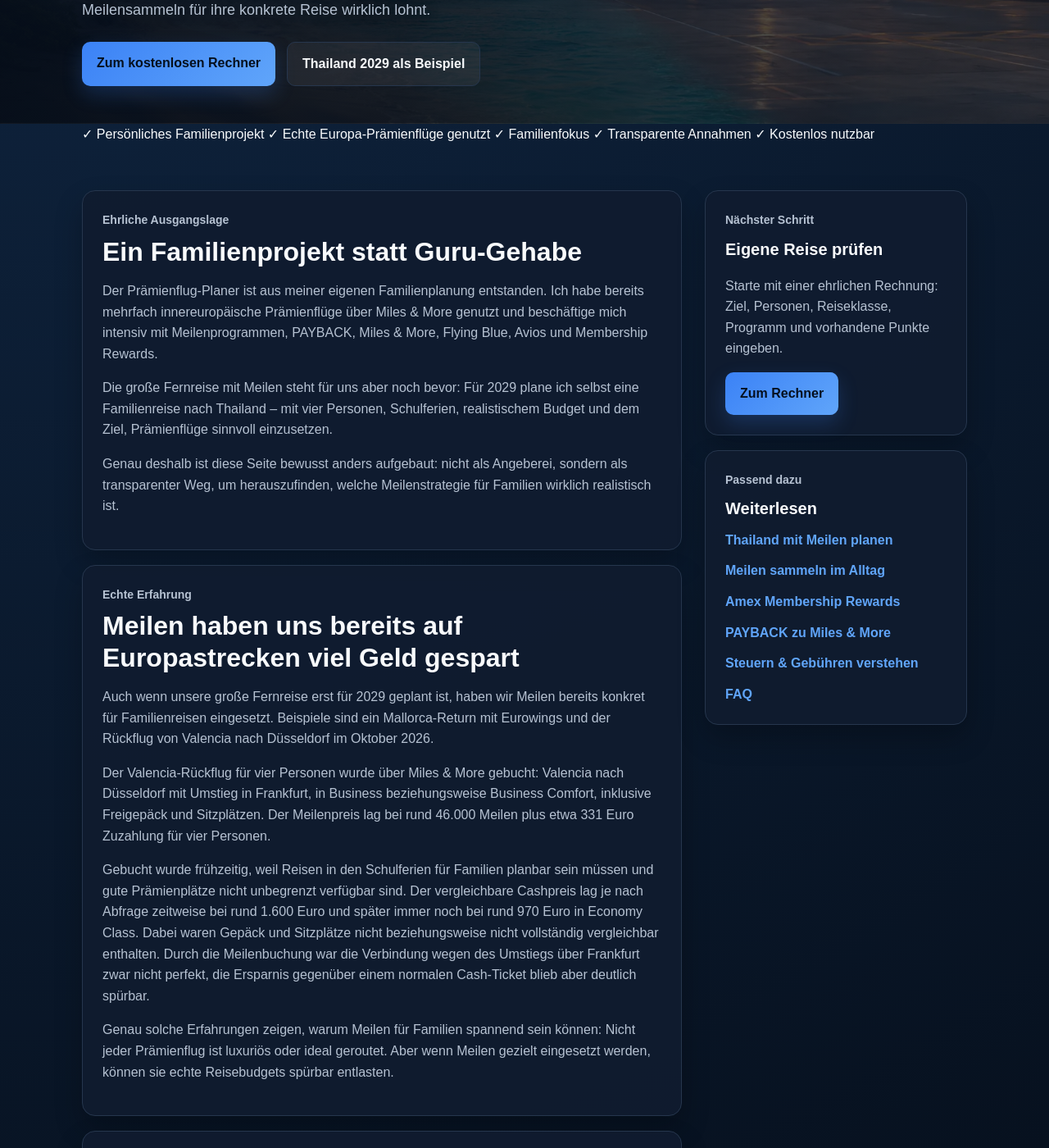
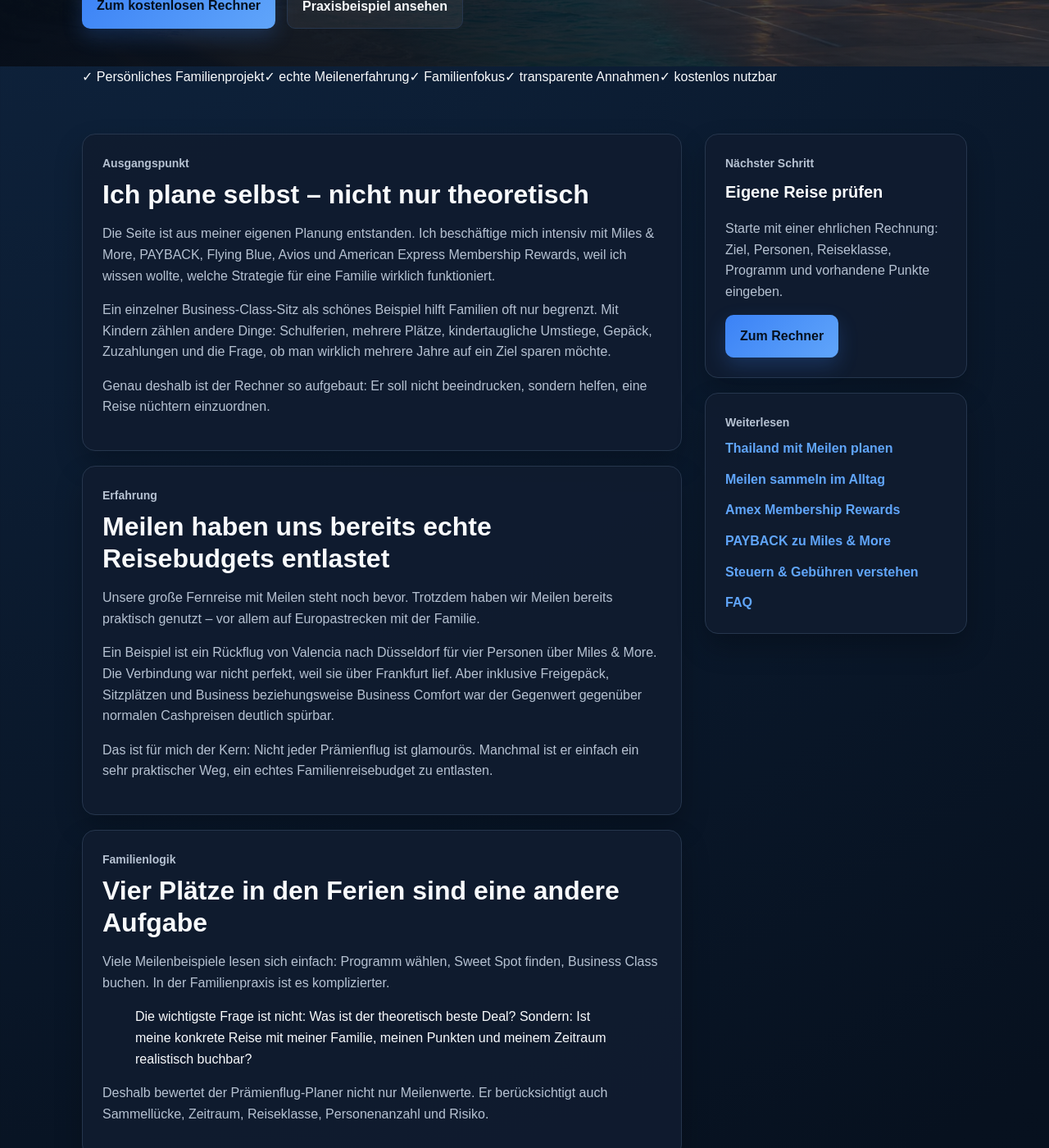
Before and after one commit to Praemienflug-Planer/miles-planer, a Jekyll site: the page built from ueber-das-projekt/index.html, in a window 1280 px wide and 1400 px high, scrolled down 582 px. Shown: the whole window at 82% size. Built offline with Jekyll 4.4.1, drawn with Linux system fonts in a browser that asks for light colours; some of the changed text lies outside the part shown.

Commit message:
Rewrite about project page in natural trust-focused tone

```diff
--- a/ueber-das-projekt/index.html
+++ b/ueber-das-projekt/index.html
@@ -6,22 +6,20 @@ layout: default
 <head>
   <meta charset="UTF-8" />
   <meta name="viewport" content="width=device-width, initial-scale=1" />
-  <title>Warum diese Seite? | Prämienflug-Planer</title>
-  <meta name="description" content="Hallo, ich bin Dominik: Familienvater mit zwei Kindern und Gründer des Prämienflug-Planers. Hier zeige ich, wie ich unsere Fernreise mit Meilen realistisch plane." />
+  <title>Über das Projekt | Prämienflug-Planer</title>
+  <meta name="description" content="Warum es den Prämienflug-Planer gibt: ein ehrliches Familienprojekt zur realistischen Planung von Prämienflügen mit Meilen, Punkten, Gebühren und Verfügbarkeit." />
   <link rel="canonical" href="https://praemienflug-planer.github.io/miles-planer/ueber-das-projekt/" />
   <meta name="robots" content="index,follow" />
   <meta property="og:type" content="article" />
-  <meta property="og:title" content="Warum diese Seite? | Prämienflug-Planer" />
+  <meta property="og:title" content="Über das Projekt | Prämienflug-Planer" />
   <meta property="og:description" content="Realistische Meilenplanung für Familien statt unrealistischer Reiseversprechen." />
   <meta property="og:url" content="https://praemienflug-planer.github.io/miles-planer/ueber-das-projekt/" />
   <meta property="og:site_name" content="Prämienflug-Planer" />
   <meta name="twitter:card" content="summary_large_image" />
-  <meta name="twitter:title" content="Warum diese Seite? | Prämienflug-Planer" />
+  <meta name="twitter:title" content="Über das Projekt | Prämienflug-Planer" />
   <meta name="twitter:description" content="Ein ehrliches Planungsprojekt für Familien, die Prämienflüge realistisch einschätzen möchten." />
-  <script type="application/ld+json">
-  {"@context":"https://schema.org","@type":"AboutPage","name":"Warum diese Seite?","description":"Über den Prämienflug-Planer: ein ehrliches Familienprojekt zur realistischen Planung von Prämienflügen mit Meilen.","url":"https://praemienflug-planer.github.io/miles-planer/ueber-das-projekt/","inLanguage":"de-DE","isPartOf":{"@type":"WebSite","name":"Prämienflug-Planer","url":"https://praemienflug-planer.github.io/miles-planer/"}}
-  </script>
-  <link rel="stylesheet" href="/miles-planer/assets/css/site.css?v=20260507-cleanup-1" />
+  <script type="application/ld+json">{"@context":"https://schema.org","@type":"AboutPage","name":"Über das Projekt","description":"Über den Prämienflug-Planer: ein ehrliches Familienprojekt zur realistischen Planung von Prämienflügen mit Meilen.","url":"https://praemienflug-planer.github.io/miles-planer/ueber-das-projekt/","inLanguage":"de-DE","isPartOf":{"@type":"WebSite","name":"Prämienflug-Planer","url":"https://praemienflug-planer.github.io/miles-planer/"}}</script>
+  <link rel="stylesheet" href="/miles-planer/assets/css/site.css?v=20260521-about-text-1" />
   <link rel="stylesheet" href="/miles-planer/assets/css/hero-background.css?v=20260511-2" />
   <script src="/miles-planer/assets/js/navigation-shell.js?v=20260516-1" defer></script>
 </head>
@@ -31,155 +29,41 @@ layout: default
     <section class="hero hero-small hero-home">
       <div class="container hero-grid seo-hero-grid">
         <div>
-          <p class="eyebrow">Über dieses Projekt</p>
-          <h1>Hallo, ich bin Dominik.</h1>
-          <p class="hero-text"><strong>Ich bin Familienvater mit zwei Kindern – und unser Traum ist eine Fernreise mit Meilen.</strong></p>
-          <p class="hero-text">Auf dieser Seite zeige ich dir, wie ich unsere Reise realistisch plane, welche Programme und Punktewege infrage kommen und worauf Familien achten sollten, bevor sie jahrelang Meilen sammeln.</p>
-          <p class="hero-text">Viele Meilenblogs zeigen spektakuläre Einzelfälle. Für Familien sieht die Realität oft anders aus: mehrere Plätze, Schulferien, begrenzte Verfügbarkeiten, Zuzahlungen und lange Planungsvorläufe.</p>
-          <p class="hero-text">Der Prämienflug-Planer ist deshalb kein Luxusreise-Versprechen, sondern ein ehrliches Planungstool für Familien, die wissen möchten, ob sich Meilensammeln für ihre konkrete Reise wirklich lohnt.</p>
-          <div class="hero-actions">
-            <a class="btn btn-primary" href="/miles-planer/rechner/">Zum kostenlosen Rechner</a>
-            <a class="btn btn-secondary" href="#thailand-2029">Thailand 2029 als Beispiel</a>
-          </div>
+          <p class="eyebrow">Über das Projekt</p>
+          <h1>Warum es den Prämienflug-Planer gibt</h1>
+          <p class="hero-text">Ich bin Dominik, Familienvater mit zwei Kindern – und genau daraus ist diese Seite entstanden. Ich wollte wissen, ob eine größere Familienreise mit Meilen wirklich realistisch planbar ist oder ob viele Beispiele im Internet eher für Einzelreisende funktionieren.</p>
+          <p class="hero-text">Der Prämienflug-Planer ist deshalb kein „Luxusreisen fast kostenlos“-Versprechen. Es geht um einen ehrlichen Realitätscheck: Wie viele Meilen fehlen? Wie lange dauert das Sammeln? Welche Gebühren kommen dazu? Und wie schwierig wird es, mehrere Plätze in den Ferien zu finden?</p>
+          <div class="hero-actions"><a class="btn btn-primary" href="/miles-planer/rechner/">Zum kostenlosen Rechner</a><a class="btn btn-secondary" href="#thailand-2029">Praxisbeispiel ansehen</a></div>
         </div>
-        <div class="hero-card">
-          <h2>Worum es hier geht</h2>
-          <ul>
-            <li>realistische Meilenplanung für Familien</li>
-            <li>Planungswerte statt Garantien</li>
-            <li>Fokus auf 2 bis 8 Reisende</li>
-            <li>ehrliche Einordnung von Gebühren, Risiko und Verfügbarkeit</li>
-          </ul>
-        </div>
+        <div class="hero-card"><h2>Worum es hier geht</h2><ul><li>realistische Meilenplanung für Familien</li><li>Planungswerte statt Garantien</li><li>Fokus auf mehrere Reisende</li><li>ehrliche Einordnung von Gebühren und Verfügbarkeit</li><li>keine Schönrechnung von Kreditkarten oder Punkten</li></ul></div>
       </div>
     </section>
 
-    <section class="trust-bar-section" aria-label="Projekt-Grundsätze">
-      <div class="container">
-        <div class="trust-bar">
-          <span>✓ Persönliches Familienprojekt</span>
-          <span>✓ Echte Europa-Prämienflüge genutzt</span>
-          <span>✓ Familienfokus</span>
-          <span>✓ Transparente Annahmen</span>
-          <span>✓ Kostenlos nutzbar</span>
-        </div>
-      </div>
-    </section>
+    <section class="trust-bar-section" aria-label="Projekt-Grundsätze"><div class="container"><div class="trust-bar"><span>✓ Persönliches Familienprojekt</span><span>✓ echte Meilenerfahrung</span><span>✓ Familienfokus</span><span>✓ transparente Annahmen</span><span>✓ kostenlos nutzbar</span></div></div></section>
 
-    <section class="section">
-      <div class="container seo-layout">
-        <article class="seo-content">
-          <div class="article-card seo-card">
-            <p class="eyebrow">Ehrliche Ausgangslage</p>
-            <h2>Ein Familienprojekt statt Guru-Gehabe</h2>
-            <p>Der Prämienflug-Planer ist aus meiner eigenen Familienplanung entstanden. Ich habe bereits mehrfach innereuropäische Prämienflüge über Miles & More genutzt und beschäftige mich intensiv mit Meilenprogrammen, PAYBACK, Miles & More, Flying Blue, Avios und Membership Rewards.</p>
-            <p>Die große Fernreise mit Meilen steht für uns aber noch bevor: Für 2029 plane ich selbst eine Familienreise nach Thailand – mit vier Personen, Schulferien, realistischem Budget und dem Ziel, Prämienflüge sinnvoll einzusetzen.</p>
-            <p>Genau deshalb ist diese Seite bewusst anders aufgebaut: nicht als Angeberei, sondern als transparenter Weg, um herauszufinden, welche Meilenstrategie für Familien wirklich realistisch ist.</p>
-          </div>
+    <section class="section"><div class="container seo-layout"><article class="seo-content">
+      <div class="article-card seo-card"><p class="eyebrow">Ausgangspunkt</p><h2>Ich plane selbst – nicht nur theoretisch</h2><p>Die Seite ist aus meiner eigenen Planung entstanden. Ich beschäftige mich intensiv mit Miles &amp; More, PAYBACK, Flying Blue, Avios und American Express Membership Rewards, weil ich wissen wollte, welche Strategie für eine Familie wirklich funktioniert.</p><p>Ein einzelner Business-Class-Sitz als schönes Beispiel hilft Familien oft nur begrenzt. Mit Kindern zählen andere Dinge: Schulferien, mehrere Plätze, kindertaugliche Umstiege, Gepäck, Zuzahlungen und die Frage, ob man wirklich mehrere Jahre auf ein Ziel sparen möchte.</p><p>Genau deshalb ist der Rechner so aufgebaut: Er soll nicht beeindrucken, sondern helfen, eine Reise nüchtern einzuordnen.</p></div>
 
-          <div class="article-card seo-card">
-            <p class="eyebrow">Echte Erfahrung</p>
-            <h2>Meilen haben uns bereits auf Europastrecken viel Geld gespart</h2>
-            <p>Auch wenn unsere große Fernreise erst für 2029 geplant ist, haben wir Meilen bereits konkret für Familienreisen eingesetzt. Beispiele sind ein Mallorca-Return mit Eurowings und der Rückflug von Valencia nach Düsseldorf im Oktober 2026.</p>
-            <p>Der Valencia-Rückflug für vier Personen wurde über Miles & More gebucht: Valencia nach Düsseldorf mit Umstieg in Frankfurt, in Business beziehungsweise Business Comfort, inklusive Freigepäck und Sitzplätzen. Der Meilenpreis lag bei rund 46.000 Meilen plus etwa 331 Euro Zuzahlung für vier Personen.</p>
-            <p>Gebucht wurde frühzeitig, weil Reisen in den Schulferien für Familien planbar sein müssen und gute Prämienplätze nicht unbegrenzt verfügbar sind. Der vergleichbare Cashpreis lag je nach Abfrage zeitweise bei rund 1.600 Euro und später immer noch bei rund 970 Euro in Economy Class. Dabei waren Gepäck und Sitzplätze nicht beziehungsweise nicht vollständig vergleichbar enthalten. Durch die Meilenbuchung war die Verbindung wegen des Umstiegs über Frankfurt zwar nicht perfekt, die Ersparnis gegenüber einem normalen Cash-Ticket blieb aber deutlich spürbar.</p>
-            <p>Genau solche Erfahrungen zeigen, warum Meilen für Familien spannend sein können: Nicht jeder Prämienflug ist luxuriös oder ideal geroutet. Aber wenn Meilen gezielt eingesetzt werden, können sie echte Reisebudgets spürbar entlasten.</p>
-          </div>
+      <div class="article-card seo-card"><p class="eyebrow">Erfahrung</p><h2>Meilen haben uns bereits echte Reisebudgets entlastet</h2><p>Unsere große Fernreise mit Meilen steht noch bevor. Trotzdem haben wir Meilen bereits praktisch genutzt – vor allem auf Europastrecken mit der Familie.</p><p>Ein Beispiel ist ein Rückflug von Valencia nach Düsseldorf für vier Personen über Miles &amp; More. Die Verbindung war nicht perfekt, weil sie über Frankfurt lief. Aber inklusive Freigepäck, Sitzplätzen und Business beziehungsweise Business Comfort war der Gegenwert gegenüber normalen Cashpreisen deutlich spürbar.</p><p>Das ist für mich der Kern: Nicht jeder Prämienflug ist glamourös. Manchmal ist er einfach ein sehr praktischer Weg, ein echtes Familienreisebudget zu entlasten.</p></div>
 
-          <div class="article-card seo-card">
-            <p class="eyebrow">Warum Familien anders planen</p>
-            <h2>Ein einzelner Award-Sitz ist nicht das gleiche wie vier Plätze in den Ferien</h2>
-            <p>Wer allein oder zu zweit reist, kann bei Prämienflügen oft flexibel sein. Familien haben andere Rahmenbedingungen: Kinder brauchen planbare Verbindungen, Schulferien schränken den Zeitraum ein und mehrere Plätze in derselben Reiseklasse sind deutlich schwieriger zu finden.</p>
-            <blockquote>Die zentrale Frage lautet deshalb nicht: Was ist der theoretisch beste Sweet Spot? Sondern: Ist meine konkrete Familienreise mit meinen Punkten realistisch planbar?</blockquote>
-          </div>
+      <div class="article-card seo-card"><p class="eyebrow">Familienlogik</p><h2>Vier Plätze in den Ferien sind eine andere Aufgabe</h2><p>Viele Meilenbeispiele lesen sich einfach: Programm wählen, Sweet Spot finden, Business Class buchen. In der Familienpraxis ist es komplizierter.</p><blockquote>Die wichtigste Frage ist nicht: Was ist der theoretisch beste Deal? Sondern: Ist meine konkrete Reise mit meiner Familie, meinen Punkten und meinem Zeitraum realistisch buchbar?</blockquote><p>Deshalb bewertet der Prämienflug-Planer nicht nur Meilenwerte. Er berücksichtigt auch Sammellücke, Zeitraum, Reiseklasse, Personenanzahl und Risiko.</p></div>
 
-          <div class="article-card seo-card" id="thailand-2029">
-            <p class="eyebrow">Praxisbeispiel</p>
-            <h2>Unser Beispiel: Thailand und Koh Samui 2029</h2>
-            <p>Ein zentrales Praxisbeispiel ist unsere eigene geplante Fernreise nach Thailand in den Sommerferien 2029. Geplant ist eine Reise für vier Personen – zwei Erwachsene und zwei Kinder – mit möglichst familienfreundlicher Verbindung, ausreichend Puffer und realistischer Kostenbetrachtung.</p>
-            <p>Die aktuelle Planungslogik sieht grob so aus: bevorzugter Abflug ab Amsterdam, Langstrecke mit Meilen bis Bangkok, danach ein separater Weiterflug nach Koh Samui mit Bangkok Airways. Für den Hinflug ist Premium Economy über Flying Blue beziehungsweise Amex Membership Rewards interessant. Für den Rückflug kommt Miles & More über PAYBACK als Baustein infrage – abhängig von Verfügbarkeit, Zuzahlungen und Meilenstand.</p>
-            <p>Dieses Beispiel ist bewusst kein fertiger Erfolgsbericht. Es ist ein laufendes Planungsprojekt. Genau das macht es wertvoll: Die Seite zeigt nicht nur ein mögliches Ergebnis, sondern auch den Weg dorthin – inklusive Annahmen, Alternativen und Risiken.</p>
-          </div>
+      <div class="article-card seo-card" id="thailand-2029"><p class="eyebrow">Praxisbeispiel</p><h2>Unser Beispiel: Thailand und Koh Samui 2029</h2><p>Ein zentrales Beispiel ist unsere eigene geplante Fernreise nach Thailand in den Sommerferien 2029. Geplant ist eine Reise für vier Personen mit möglichst familienfreundlicher Anreise, ausreichend Puffer und realistischer Kostenbetrachtung.</p><p>Die grobe Idee: Langstrecke mit Meilen bis Bangkok, danach separat weiter nach Koh Samui. Für den Hinflug sind Flying Blue und Amex Membership Rewards interessant. Für den Rückflug können Miles &amp; More und PAYBACK eine Rolle spielen – abhängig von Verfügbarkeit, Zuzahlungen und Meilenstand.</p><p>Das ist bewusst kein fertiger Erfolgsbericht. Es ist ein laufendes Planungsprojekt. Genau das macht es nützlich: Man sieht nicht nur das mögliche Ziel, sondern auch die Annahmen, Unsicherheiten und Alternativen auf dem Weg dorthin.</p></div>
 
-          <div class="article-card seo-card">
-            <p class="eyebrow">Wichtige Abgrenzung</p>
-            <h2>Was der Rechner abbildet – und was nicht</h2>
-            <p>Der Rechner hilft dabei, Meilenbedarf, Sammellücke, Sammelzeit und groben Dealwert typischer Langstrecken-Prämienflüge einzuordnen.</p>
-            <p>Bei unserem Thailand-Beispiel bildet der Rechner vor allem die Langstrecke ab – also etwa Europa nach Bangkok. Der separate Inlandsflug Bangkok–Koh Samui ist ein zusätzlicher Reisebaustein und wird nicht automatisch über denselben Prämienflug abgedeckt.</p>
-            <p>Das ist kein Nachteil, sondern wichtig für die Transparenz: Eine echte Familienreise besteht häufig nicht nur aus einem Award-Ticket. Es gibt Anschlussflüge, Hotelnächte, Transfers, Gepäckfragen, Pufferzeiten und weitere Cash-Kosten.</p>
-          </div>
+      <div class="article-card seo-card"><p class="eyebrow">Was der Rechner kann</p><h2>Der Rechner ist ein Realitätscheck</h2><p>Der Prämienflug-Planer hilft dabei, Meilenbedarf, vorhandene Punkte, Sammelrate, geplante Boni und ungefähre Zuzahlungen zusammenzubringen.</p><p>Er ersetzt keine Live-Suche bei Miles &amp; More, Flying Blue, Avios oder anderen Programmen. Er sagt dir also nicht: „Diesen Flug kannst du heute buchen.“ Er zeigt dir eher: „Diese Größenordnung brauchst du ungefähr – und so weit bist du davon entfernt.“</p><div class="warning-box"><strong>Wichtig:</strong><br><br>Eine echte Reise besteht oft aus mehreren Bausteinen: Langstrecke, Anschlussflug, Hotel, Transfers, Gepäck, Sitzplätze und Pufferzeiten. Der Rechner hilft bei der Meilenplanung, ersetzt aber nicht die komplette Reiseplanung.</div></div>
 
-          <div class="article-card seo-card">
-            <p class="eyebrow">Ziel der Seite</p>
-            <h2>Realistische Planung statt Schönrechnung</h2>
-            <ul>
-              <li>Meilenziele für 2 bis 8 Personen grob berechnen</li>
-              <li>Programme und Sammelwege verständlicher machen</li>
-              <li>zeigen, wann Meilensammeln sinnvoll sein kann</li>
-              <li>Familien vor unrealistischen Erwartungen schützen</li>
-              <li>Schulferien, Zuzahlungen und Verfügbarkeitsrisiko stärker berücksichtigen</li>
-            </ul>
-          </div>
+      <div class="article-card seo-card"><p class="eyebrow">Ziel der Seite</p><h2>Realistische Planung statt Schönrechnung</h2><ul><li>Meilenziele für mehrere Personen greifbarer machen</li><li>Programme und Sammelwege verständlicher erklären</li><li>zeigen, wann Meilensammeln sinnvoll sein kann</li><li>Familien vor unrealistischen Erwartungen schützen</li><li>Gebühren, Verfügbarkeit und Schulferien stärker berücksichtigen</li></ul></div>
 
-          <div class="article-card seo-card">
-            <p class="eyebrow">Was diese Seite nicht verspricht</p>
-            <h2>Keine Garantien, keine Wundertricks</h2>
-            <ul>
-              <li>keine Garantie auf Prämienflüge</li>
-              <li>keine Live-Verfügbarkeiten</li>
-              <li>keine „kostenlos fliegen“-Versprechen</li>
-              <li>keine pauschale Produktempfehlung für jeden</li>
-              <li>keine Schönrechnung von Gebühren und Zuschlägen</li>
-              <li>keine Behauptung, dass vier Business-Class-Plätze immer realistisch sind</li>
-            </ul>
-          </div>
+      <div class="article-card seo-card"><p class="eyebrow">Was ich nicht verspreche</p><h2>Keine Garantien und keine Wundertricks</h2><p>Meilen können stark sein. Aber sie sind kein Freifahrtschein für kostenlose Fernreisen.</p><ul><li>keine Garantie auf Prämienflüge</li><li>keine Live-Verfügbarkeit</li><li>keine „kostenlos fliegen“-Versprechen</li><li>keine pauschale Kreditkartenempfehlung für jeden</li><li>keine Schönrechnung von Gebühren und Zuschlägen</li><li>keine Behauptung, dass vier Business-Class-Plätze immer realistisch sind</li></ul></div>
 
-          <div class="article-card seo-card">
-            <p class="eyebrow">Transparenz</p>
-            <h2>Wie Empfehlungen auf dieser Seite zu verstehen sind</h2>
-            <p>Auf dieser Website können Partnerlinks eingebunden sein. Wenn du über einen solchen Link ein Produkt abschließt, kann ich eine Provision erhalten. Für dich entstehen dadurch keine zusätzlichen Kosten.</p>
-            <p>Ein Punkteprogramm oder Reiseprodukt lohnt sich aber nicht automatisch für jeden. Entscheidend sind dein Reiseverhalten, dein Ausgabeverhalten und dein konkretes Ziel.</p>
-            <p>Mehr dazu findest du auf der <a href="/miles-planer/transparenz.html">Transparenz-Seite</a>.</p>
-          </div>
-        </article>
+      <div class="article-card seo-card"><p class="eyebrow">Transparenz</p><h2>Wie Empfehlungen auf dieser Seite zu verstehen sind</h2><p>Auf dieser Website können Empfehlungslinks oder Partnerlinks eingebunden sein. Wenn du über einen solchen Link ein Produkt abschließt, kann ich eine Provision oder Prämie erhalten. Für dich entstehen dadurch keine zusätzlichen Kosten.</p><p>Ich versuche trotzdem klar zu trennen: Erst muss ein Produkt oder Programm zur eigenen Situation passen. Punkte, Boni oder Provisionen dürfen nie der Hauptgrund für eine Entscheidung sein.</p><p>Mehr dazu findest du auf der <a href="/miles-planer/transparenz.html">Transparenz-Seite</a>.</p></div>
+    </article>
 
-        <aside class="seo-sidebar">
-          <div class="article-card seo-card sticky-card">
-            <p class="eyebrow">Nächster Schritt</p>
-            <h3>Eigene Reise prüfen</h3>
-            <p>Starte mit einer ehrlichen Rechnung: Ziel, Personen, Reiseklasse, Programm und vorhandene Punkte eingeben.</p>
-            <a class="btn btn-primary" href="/miles-planer/rechner/">Zum Rechner</a>
-          </div>
-          <div class="article-card seo-card">
-            <p class="eyebrow">Passend dazu</p>
-            <h3>Weiterlesen</h3>
-            <div class="sidebar-links">
-              <a href="/miles-planer/meilen-thailand/">Thailand mit Meilen planen</a>
-              <a href="/miles-planer/meilen-sammeln/">Meilen sammeln im Alltag</a>
-              <a href="/miles-planer/meilen-sammeln/amex/">Amex Membership Rewards</a>
-              <a href="/miles-planer/meilen-sammeln/payback-punkte-miles-and-more/">PAYBACK zu Miles & More</a>
-              <a href="/miles-planer/praemienflug-steuern-gebuehren/">Steuern & Gebühren verstehen</a>
-              <a href="/miles-planer/faq/">FAQ</a>
-            </div>
-          </div>
-        </aside>
-      </div>
-    </section>
+    <aside class="seo-sidebar"><div class="article-card seo-card sticky-card"><p class="eyebrow">Nächster Schritt</p><h3>Eigene Reise prüfen</h3><p>Starte mit einer ehrlichen Rechnung: Ziel, Personen, Reiseklasse, Programm und vorhandene Punkte eingeben.</p><a class="btn btn-primary" href="/miles-planer/rechner/">Zum Rechner</a></div><div class="article-card seo-card"><p class="eyebrow">Weiterlesen</p><div class="sidebar-links"><a href="/miles-planer/meilen-thailand/">Thailand mit Meilen planen</a><a href="/miles-planer/meilen-sammeln/">Meilen sammeln im Alltag</a><a href="/miles-planer/meilen-sammeln/amex/">Amex Membership Rewards</a><a href="/miles-planer/meilen-sammeln/payback-punkte-miles-and-more/">PAYBACK zu Miles &amp; More</a><a href="/miles-planer/praemienflug-steuern-gebuehren/">Steuern &amp; Gebühren verstehen</a><a href="/miles-planer/faq/">FAQ</a></div></div></aside>
+    </div></section>
 
-    <section class="section cta-section">
-      <div class="container cta-box cta-primary">
-        <div>
-          <p class="eyebrow">Bereit für den Realitätscheck?</p>
-          <h2>Prüfe jetzt, ob deine Familienreise mit Meilen realistisch ist</h2>
-          <p>Der Rechner zeigt dir Meilenbedarf, Sammellücke, Sammelzeit und groben Dealwert – kostenlos und ohne Anmeldung.</p>
-        </div>
-        <a class="btn btn-primary" href="/miles-planer/rechner/">Zum Prämienflug-Rechner</a>
-      </div>
-    </section>
-
-    <section class="section legal-note-section">
-      <div class="container legal-note"><strong>Hinweis:</strong> Diese Website dient der Information und Planung. Sie ersetzt keine eigene Prüfung der aktuellen Awardpreise, Verfügbarkeiten, Gebühren und Produktbedingungen.</div>
-    </section>
+    <section class="section cta-section"><div class="container cta-box cta-primary"><div><p class="eyebrow">Bereit für den Realitätscheck?</p><h2>Prüfe, ob deine Familienreise mit Meilen realistisch ist</h2><p>Der Rechner zeigt dir Meilenbedarf, Sammellücke, Sammelzeit und groben Dealwert – kostenlos und ohne Anmeldung.</p></div><a class="btn btn-primary" href="/miles-planer/rechner/">Zum Prämienflug-Rechner</a></div></section>
+    <section class="section legal-note-section"><div class="container legal-note"><strong>Hinweis:</strong> Diese Website dient der Information und Planung. Sie ersetzt keine eigene Prüfung der aktuellen Awardpreise, Verfügbarkeiten, Gebühren und Produktbedingungen.</div></section>
   </main>
 </body>
 </html>
```
